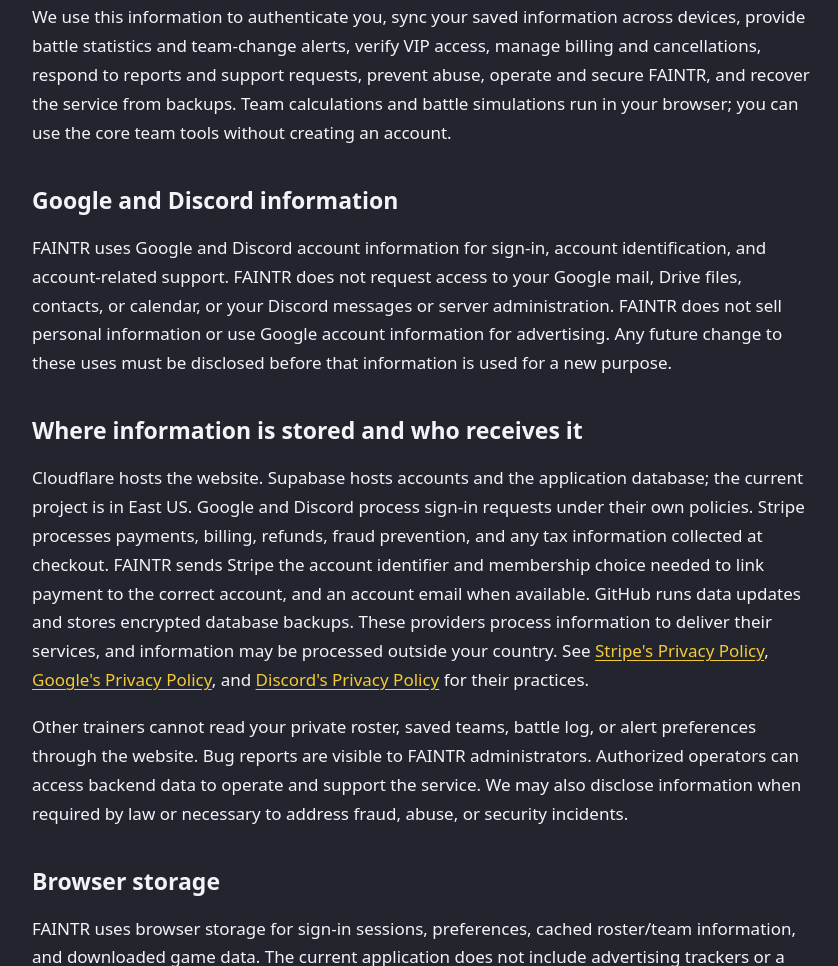
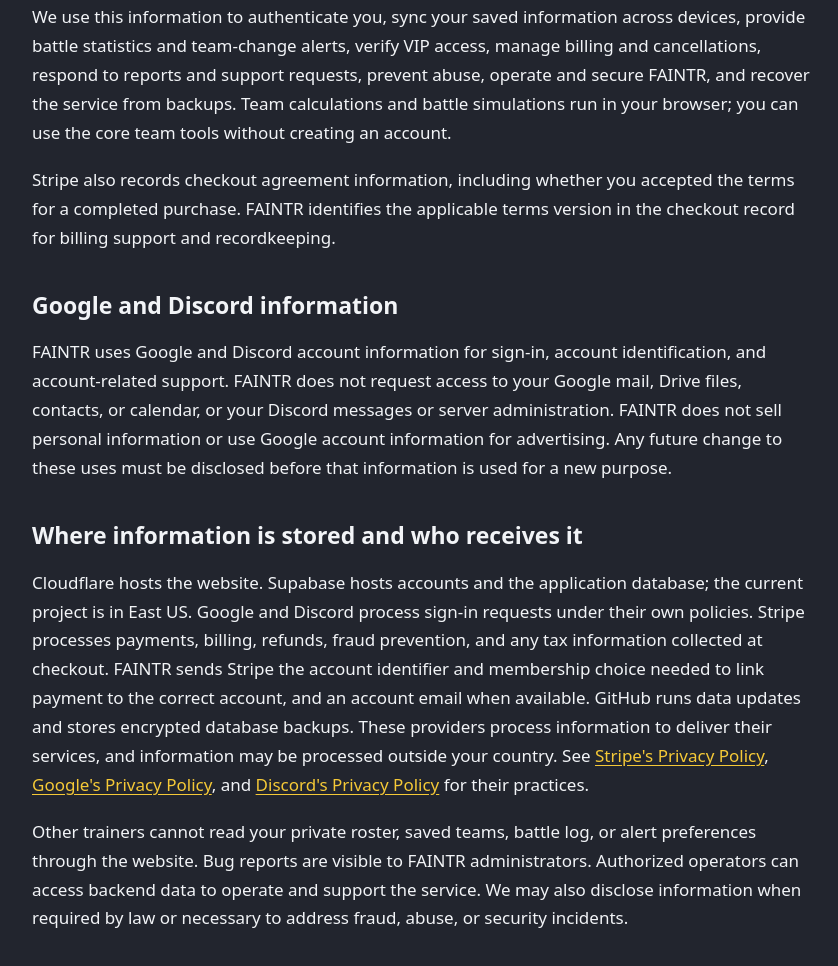
Before and after one commit to FAINTR/faintr, a website: page web/legal/privacy.html in a window 1280 px wide. Shown: the part 1097-2063 px from the top of the page, without its empty margins (218-1056 px from the left). Drawn offline with Linux system fonts and the light colour scheme.

Commit message:
Disclose Stripe checkout agreement records

```diff
--- a/web/legal/privacy.html
+++ b/web/legal/privacy.html
@@ -14,6 +14,7 @@
 <ul><li><strong>Technical information:</strong> hosting and account providers process information needed to deliver and secure the service, such as IP addresses, request information, and authentication events.</li></ul>
 <h2>How we use information</h2>
 <p>We use this information to authenticate you, sync your saved information across devices, provide battle statistics and team-change alerts, verify VIP access, manage billing and cancellations, respond to reports and support requests, prevent abuse, operate and secure FAINTR, and recover the service from backups. Team calculations and battle simulations run in your browser; you can use the core team tools without creating an account.</p>
+<p>Stripe also records checkout agreement information, including whether you accepted the terms for a completed purchase. FAINTR identifies the applicable terms version in the checkout record for billing support and recordkeeping.</p>
 <h2>Google and Discord information</h2>
 <p>FAINTR uses Google and Discord account information for sign-in, account identification, and account-related support. FAINTR does not request access to your Google mail, Drive files, contacts, or calendar, or your Discord messages or server administration. FAINTR does not sell personal information or use Google account information for advertising. Any future change to these uses must be disclosed before that information is used for a new purpose.</p>
 <h2>Where information is stored and who receives it</h2>
```
